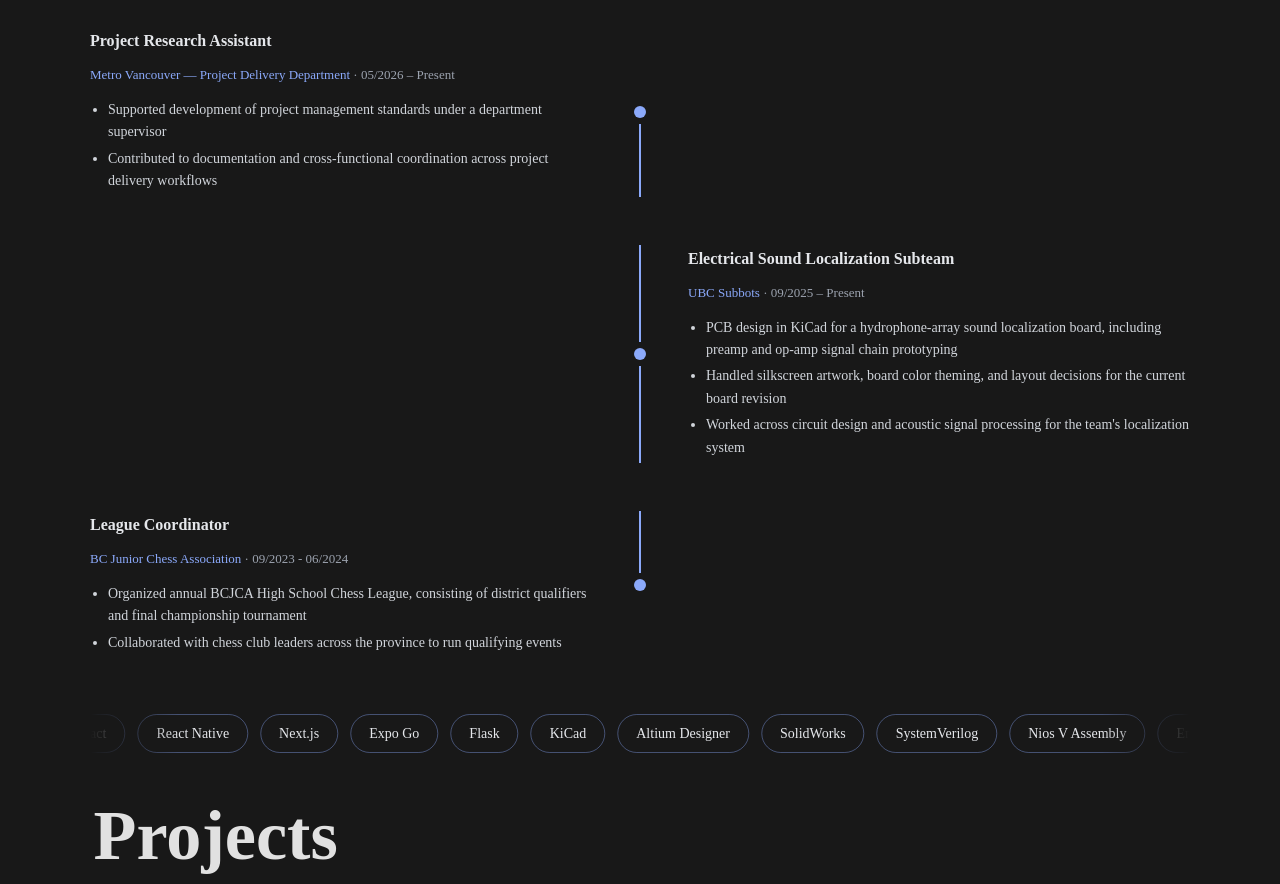
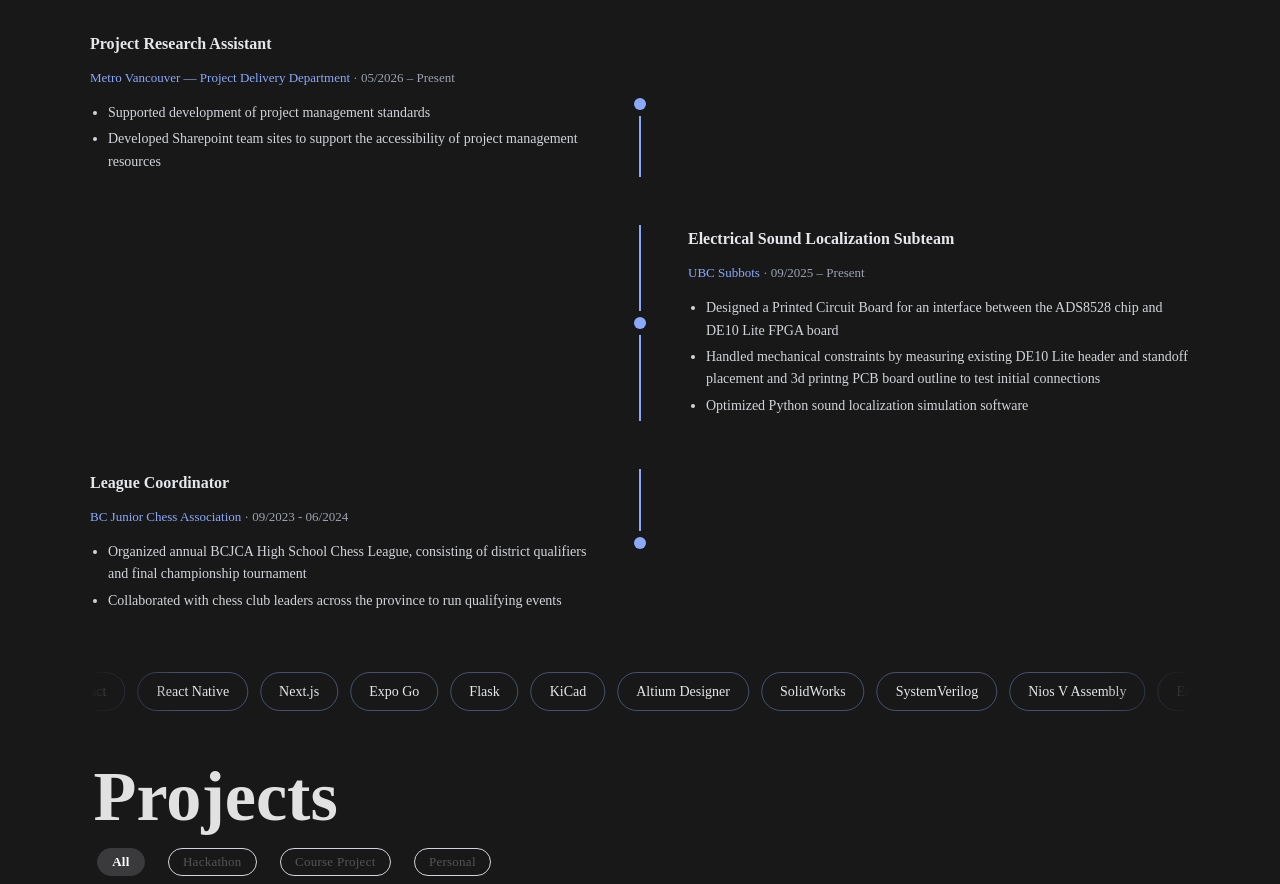
Before and after one commit to bella7898/bella7898.github.io, a React (Vite) app: page / in a window 1280 px wide. Shown: the part 1012-1896 px from the top of the page. Built offline with nearby package versions, Linux system fonts and the light colour scheme.

Commit message:
changed exerience bullet points

```diff
--- a/src/components/Experience.jsx
+++ b/src/components/Experience.jsx
@@ -5,8 +5,8 @@ const experience = [
         period: "05/2026 – Present",
         color: "#8ba9fa",
         points: [
-        "Supported development of project management standards under a department supervisor",
-        "Contributed to documentation and cross-functional coordination across project delivery workflows",
+        "Supported development of project management standards",
+        "Developed Sharepoint team sites to support the accessibility of project management resources",
         ],
     },
     {
@@ -15,9 +15,9 @@ const experience = [
         period: "09/2025 – Present",
         color: "#8ba9fa",
         points: [
-        "PCB design in KiCad for a hydrophone-array sound localization board, including preamp and op-amp signal chain prototyping",
-        "Handled silkscreen artwork, board color theming, and layout decisions for the current board revision",
-        "Worked across circuit design and acoustic signal processing for the team's localization system",
+        "Designed a Printed Circuit Board for an interface between the ADS8528 chip and DE10 Lite FPGA board",
+        "Handled mechanical constraints by measuring existing DE10 Lite header and standoff placement and 3d printng PCB board outline to test initial connections",
+        "Optimized Python sound localization simulation software"
         ],
     },
     {
```
